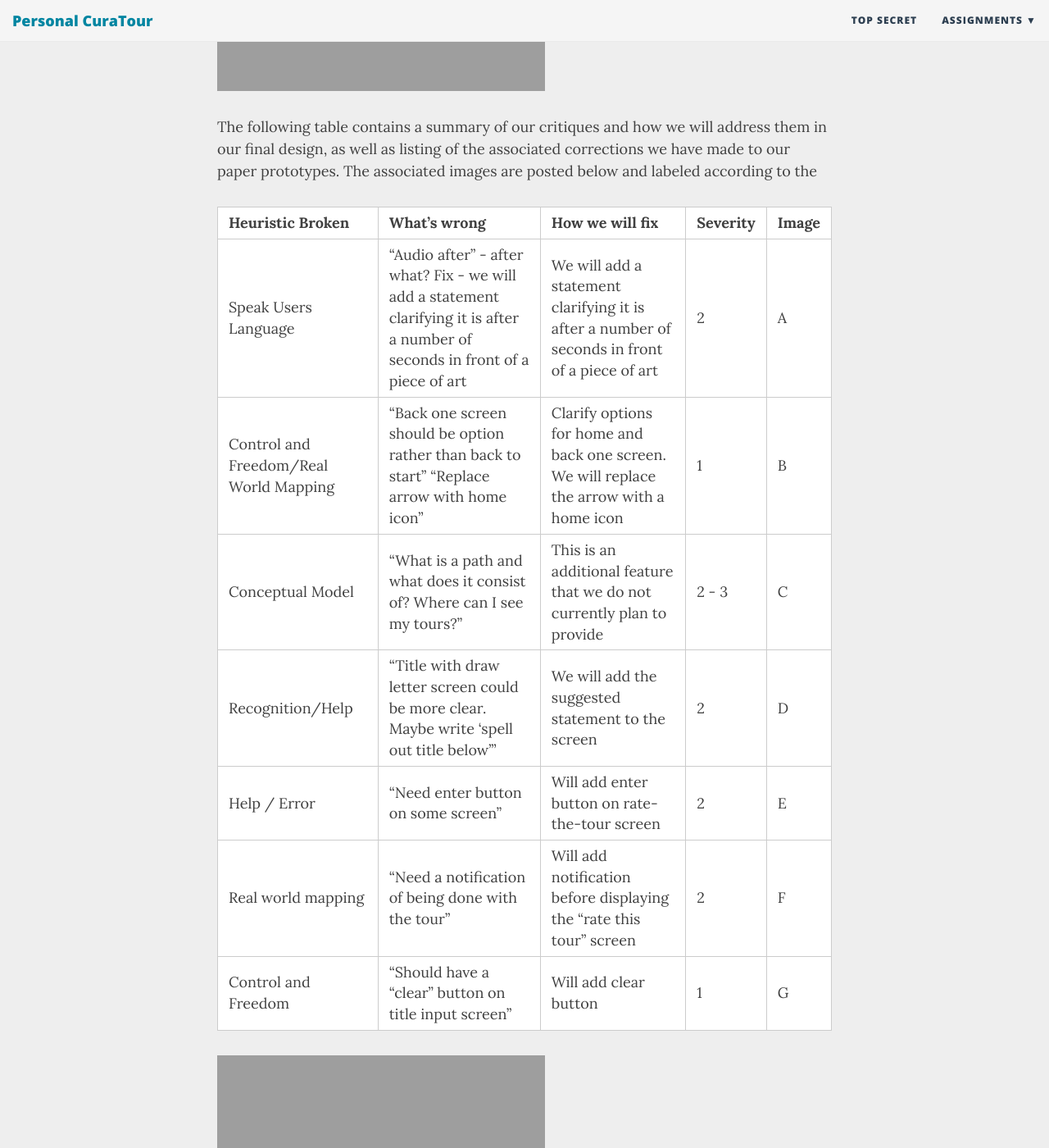
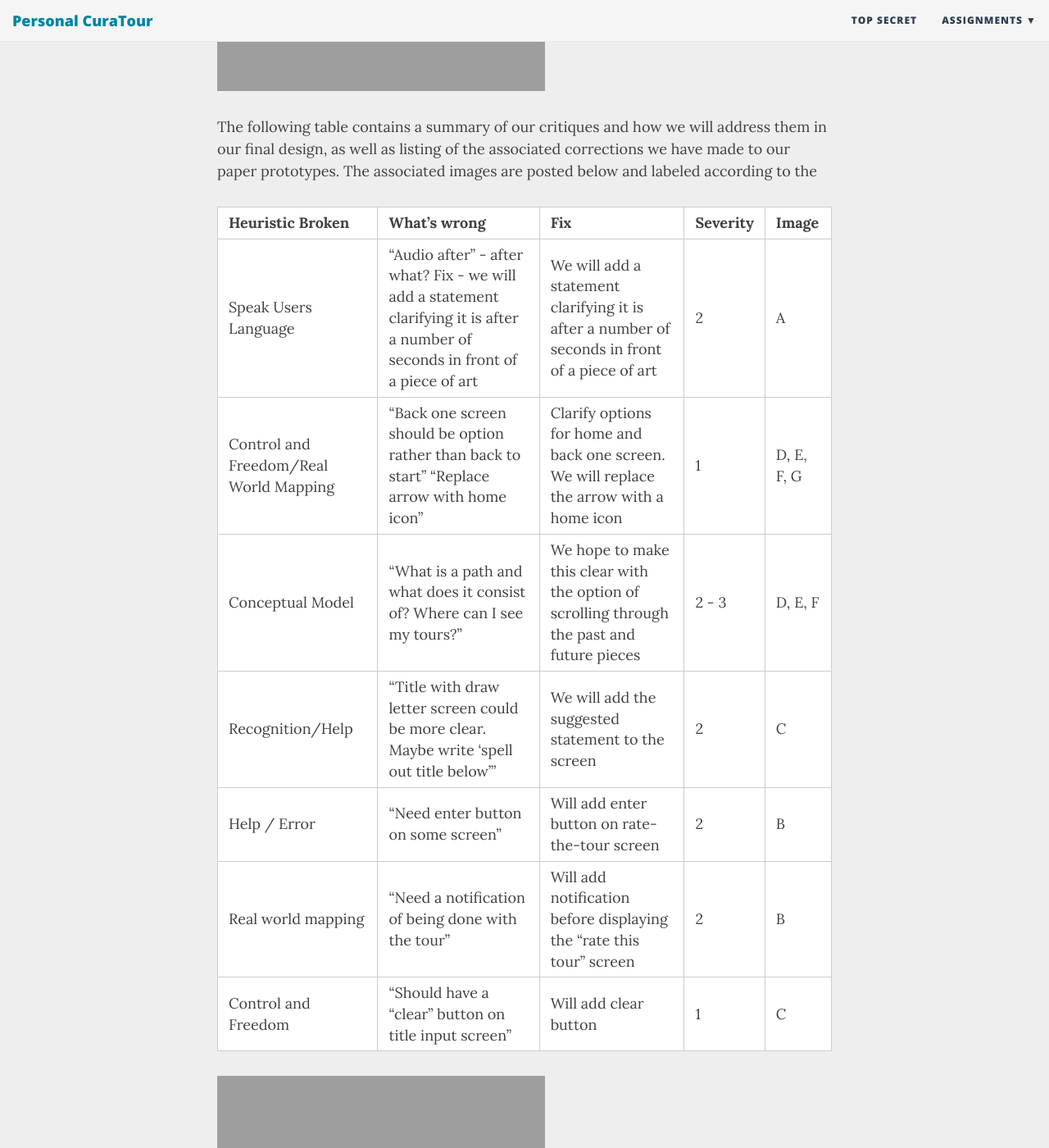
Before and after one commit to krtejeda/PersonalCuraTour, a Jekyll site: the page built from Heuristic-Evaluation.md, in a window 1280 px wide and 1400 px high, scrolled down 1295 px. Shown: the whole window at 82% size. Built offline with Jekyll 4.4.1, drawn with Linux system fonts in a browser that asks for light colours; nearby versions of some CDN libraries.

Commit message:
Update Heuristic-Evaluation.md

```diff
--- a/Heuristic-Evaluation.md
+++ b/Heuristic-Evaluation.md
@@ -15,21 +15,21 @@ Will Downs (from Amarteurs), Anjali Pai (from Amarteurs), and Julia Mini facilit
 
 The following table contains a summary of our critiques and how we will address them in our final design, as well as listing of the associated corrections we have made to our paper prototypes.  The associated images are posted below and labeled according to the
 
-| Heuristic Broken |  What’s wrong | How we will fix | Severity | Image |
+| Heuristic Broken |  What’s wrong | Fix | Severity | Image |
 | -------- | -------- | -------- | -------- | -------- |
 | Speak Users Language | “Audio after” - after what? Fix - we will add a statement clarifying it is after a number of seconds in front of a piece of art  | We will add a statement clarifying it is after a number of seconds in front of a piece of art | 2 | A |
 | -------- | -------- | -------- | -------- | -------- |
-| Control and Freedom/Real World Mapping | “Back one screen should be option rather than back to start”  “Replace arrow with home icon” | Clarify options for home and back one screen. We will replace the arrow with a home icon | 1 | B |
+| Control and Freedom/Real World Mapping | “Back one screen should be option rather than back to start”  “Replace arrow with home icon” | Clarify options for home and back one screen. We will replace the arrow with a home icon | 1 | D, E, F, G |
 | -------- | -------- | -------- | -------- | -------- |
-| Conceptual Model | “What is a path and what does it consist of? Where can I see my tours?” | This is an additional feature that we do not currently plan to provide | 2 - 3 | C |
+| Conceptual Model | “What is a path and what does it consist of? Where can I see my tours?” | We hope to make this clear with the option of scrolling through the past and future pieces | 2 - 3 | D, E, F |
 | -------- | -------- | -------- | -------- | -------- |
-| Recognition/Help | “Title with draw letter screen could be more clear. Maybe write ‘spell out title below’” | We will add the suggested statement to the screen | 2 | D |
+| Recognition/Help | “Title with draw letter screen could be more clear. Maybe write ‘spell out title below’” | We will add the suggested statement to the screen | 2 | C |
 | -------- | -------- | -------- | -------- | -------- |
-| Help / Error | “Need enter button on some screen” | Will add enter button on rate-the-tour screen | 2 | E |
+| Help / Error | “Need enter button on some screen” | Will add enter button on rate-the-tour screen | 2 | B |
 | -------- | -------- | -------- | -------- | -------- |
-| Real world mapping | “Need a notification of being done with the tour” | Will add notification before displaying the “rate this tour” screen | 2 | F |
+| Real world mapping | “Need a notification of being done with the tour” | Will add notification before displaying the “rate this tour” screen | 2 | B |
 | -------- | -------- | -------- | -------- | -------- |
-| Control and Freedom | “Should have a “clear” button on title input screen” | Will add clear button | 1 | G |
+| Control and Freedom | “Should have a “clear” button on title input screen” | Will add clear button | 1 | C |
 | -------- | -------- | -------- | -------- | -------- |
 
 ![](https://krtejeda.github.io/PersonalCuraTour/img/prototypeEdits.JPG)
```
